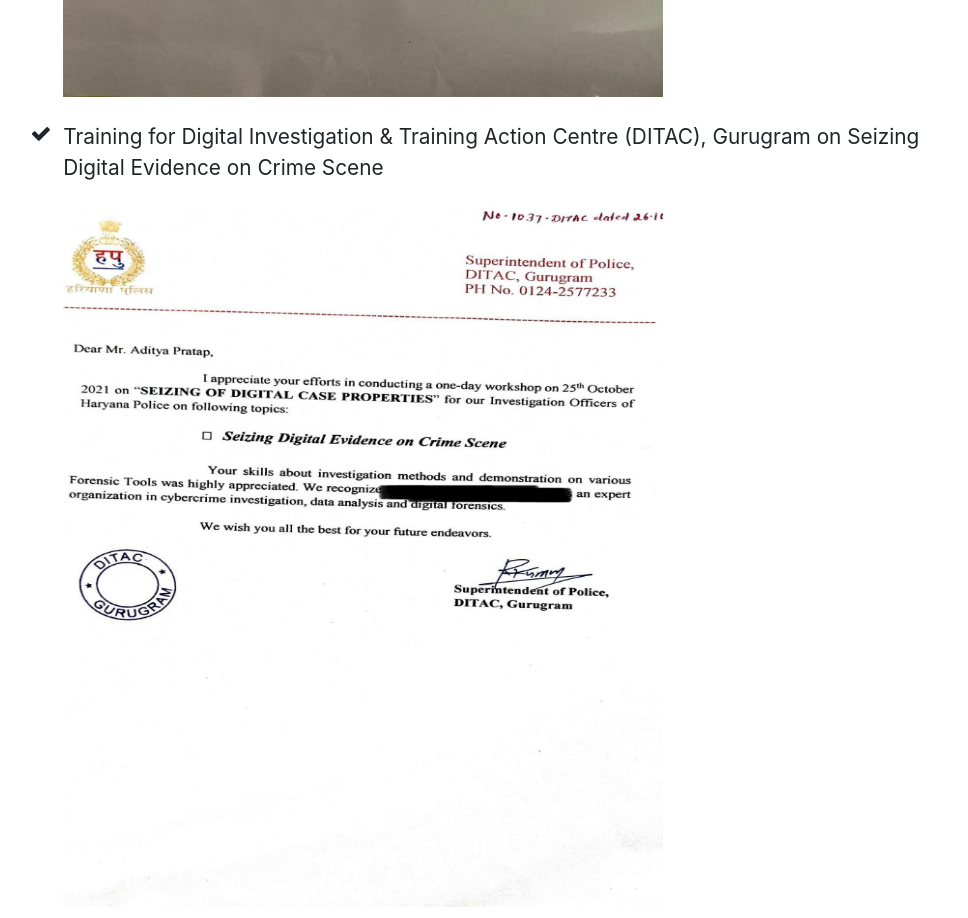
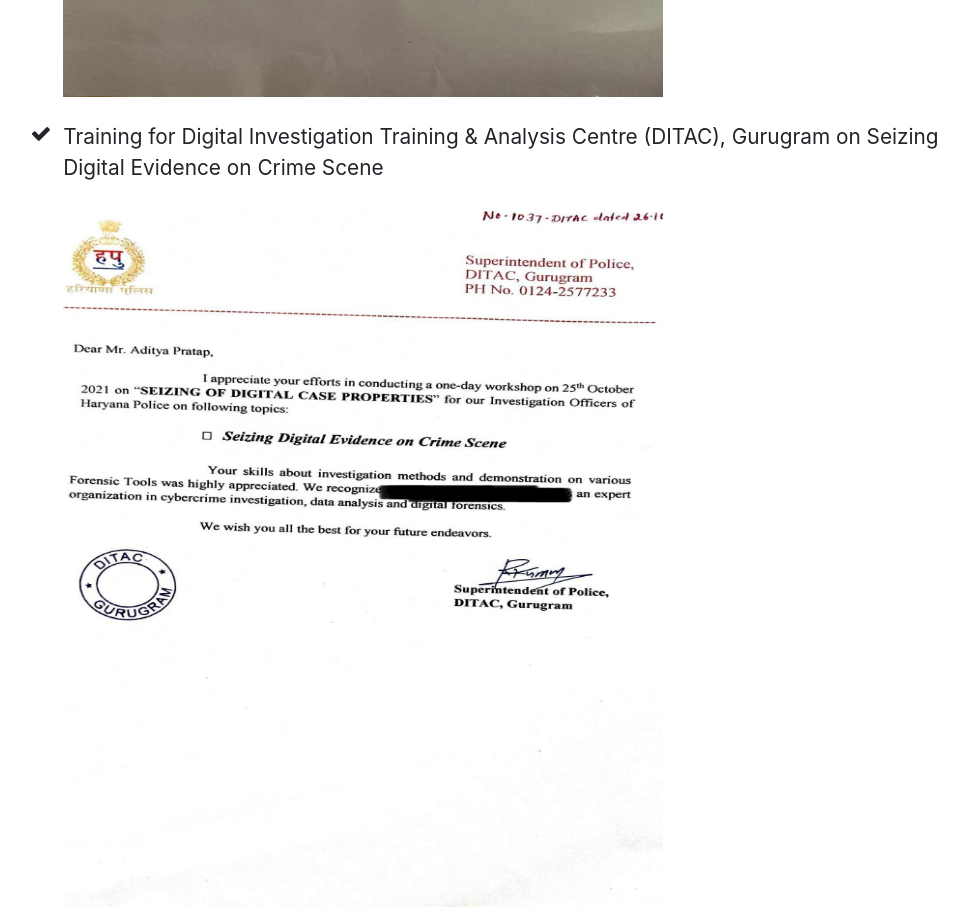
Before and after one commit to aditya000666/portfolio, a website with bundled scripts: page index.html in a window 1280 px wide. Shown: the part 7100-8018 px from the top of the page, without its empty margins (291-1259 px from the left). Built offline with nearby package versions, Linux system fonts and the light colour scheme; a web font is replaced by a local one.

Commit message:
Third Commit
Being very silly me :pig:

```diff
--- a/index.html
+++ b/index.html
@@ -349,7 +349,7 @@
               <br><br>
             <li>
               <i class="fa-li fa fa-check"></i>
-              Training for Digital Investigation & Training Action Centre (DITAC), Gurugram on Seizing Digital Evidence on Crime Scene</li>
+              Training for Digital Investigation Training & Analysis Centre (DITAC), Gurugram on Seizing Digital Evidence on Crime Scene</li>
               <br><img src="img/Gurugram.jpg" width="600" height="700">
           </ul>
         </div>
```
